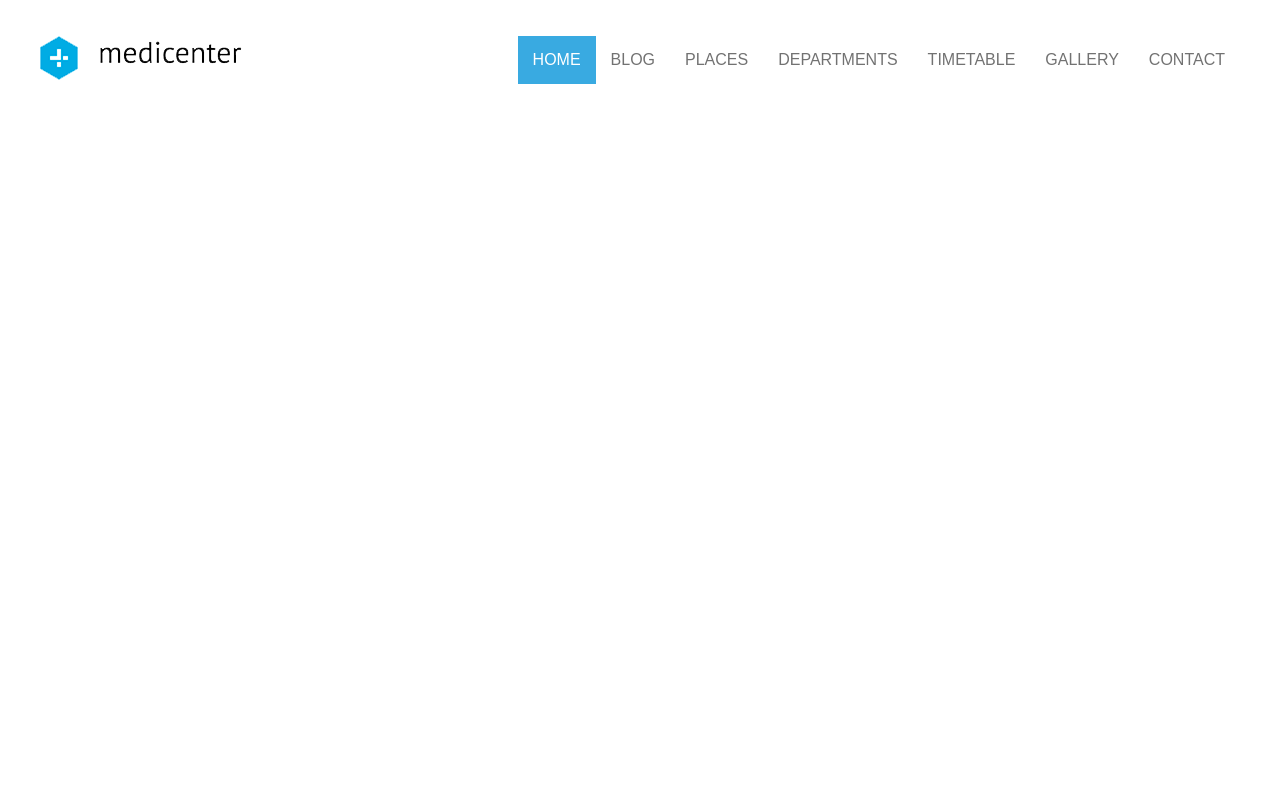
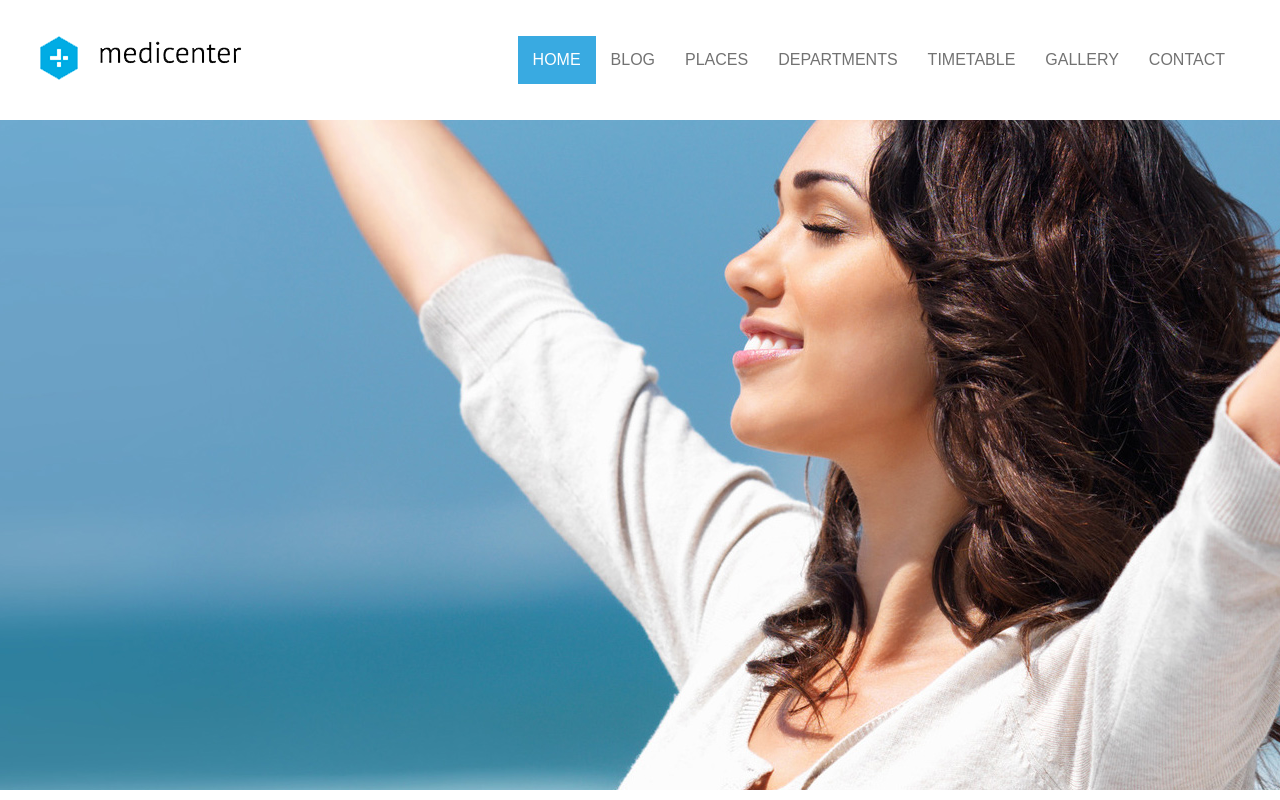
Before and after one commit to jootax/medicenter, a plain HTML site: page index.html in a window 1280 px wide. Drawn offline with Linux system fonts and the light colour scheme.

Commit message:
add hero banner background image to main section

```diff
--- a/assets/css/style.css
+++ b/assets/css/style.css
@@ -51,3 +51,10 @@ nav a:hover {
   display: flex;
   align-items: center;
 }
+
+#banner {
+  background-image: url("../images/banner.jpg");
+  background-position: center;
+  background-size: cover;
+  height: 670px;
+}
--- a/index.html
+++ b/index.html
@@ -27,5 +27,7 @@
         </div>
       </div>
     </header>
+
+    <section id="banner"></section>
   </body>
 </html>
```
Also changed, not shown: assets/images/banner.jpg (added).
